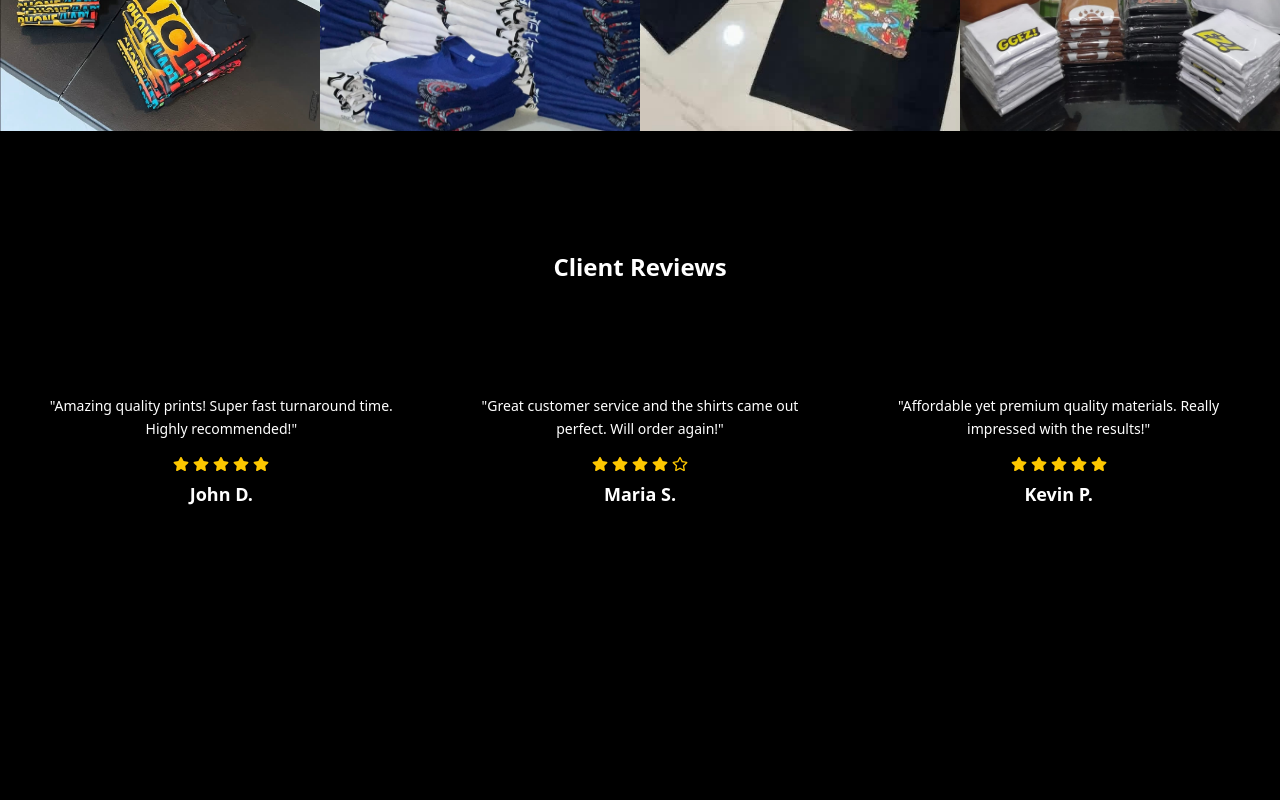
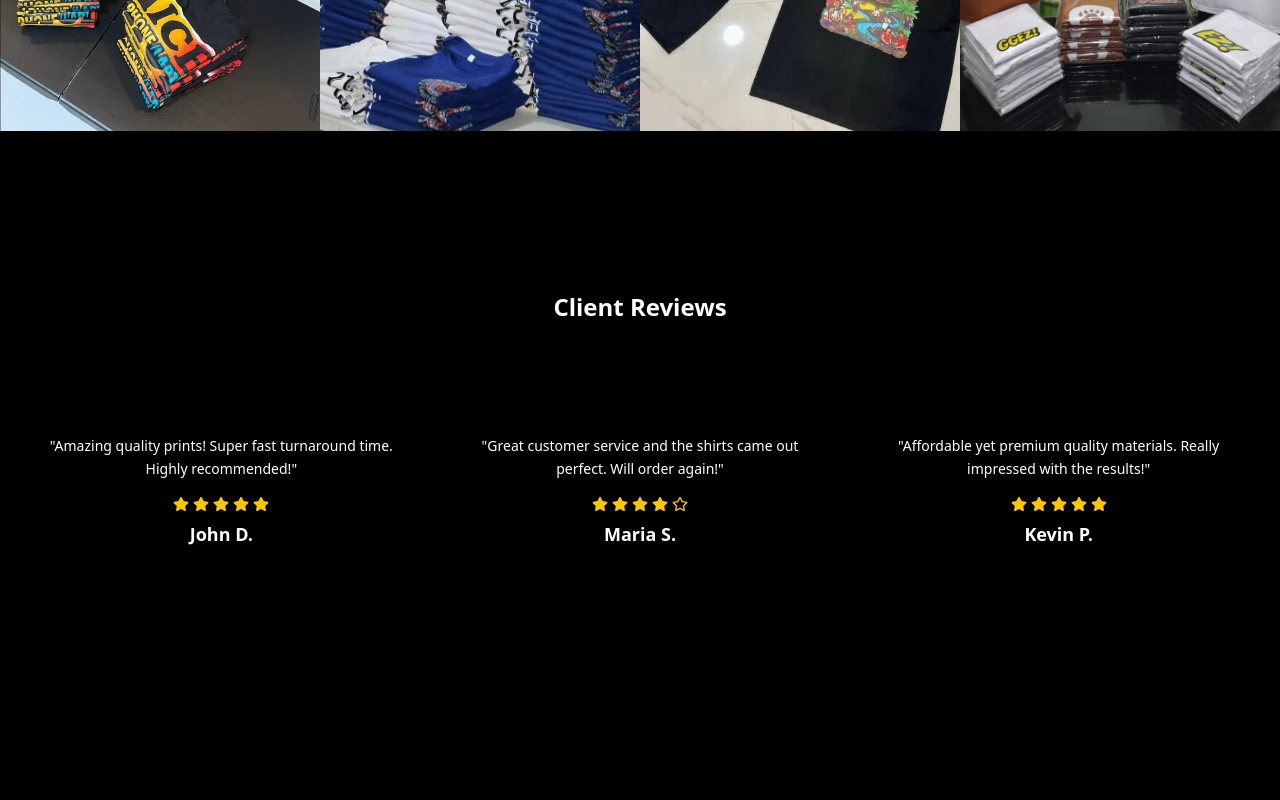
Before and after one commit to hanzelsabio/fella-final, a React (Vite) app: page / in a window 1280 px wide. Shown: the part 2620-3420 px from the top of the page. Built offline with nearby package versions, Linux system fonts and the light colour scheme.

Commit message:
Added some changes to reviews section

```diff
--- a/src/components/layout/Reviews/Reviews.jsx
+++ b/src/components/layout/Reviews/Reviews.jsx
@@ -31,7 +31,7 @@ const Reviews = () => {
   return (
     <section
       id="reviews"
-      className="reviews_section bg-black text-white py-30 px-6"
+      className="reviews_section bg-black text-white py-40 px-6"
     >
       <SectionTitle title="Client Reviews" />
 
```
